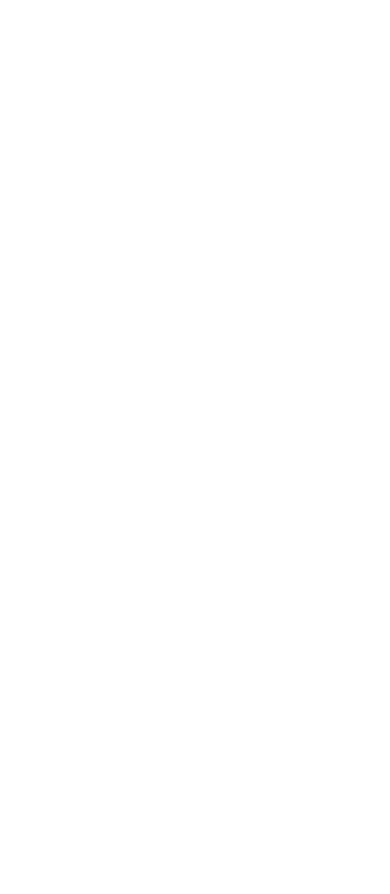
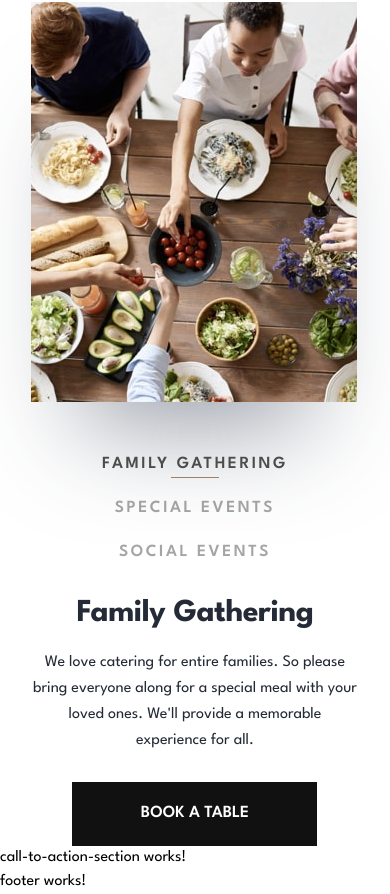
Before and after one commit to vanderms/dine-restaurant-website, an Angular app: page / in a window 390 px wide. Shown: the part 4035-4929 px from the top of the page. Before the commit the page ends 4029 px from the top, so only its background shows below. Built offline with nearby package versions, Linux system fonts and the light colour scheme.

Commit message:
feat: implement events section responsive design

```diff
--- a/src/app/app.module.ts
+++ b/src/app/app.module.ts
@@ -14,6 +14,7 @@
 import { CallToActionSectionComponent } from './components/sections/call-to-action-section/call-to-action-section.component';
 import { FooterComponent } from './components/layout/footer/footer.component';
 import { MenuCardComponent } from './components/cards/menu-card/menu-card.component';
+import { EventButtonComponent } from './components/buttons/event-button/event-button.component';
 
 @NgModule({
   declarations: [
@@ -29,6 +30,7 @@
     CallToActionSectionComponent,
     FooterComponent,
     MenuCardComponent,
+    EventButtonComponent,
   ],
   imports: [BrowserModule, AppRoutingModule],
   providers: [],
--- a/src/app/components/buttons/button-wrapper/button-wrapper.component.html
+++ b/src/app/components/buttons/button-wrapper/button-wrapper.component.html
@@ -1,7 +1,21 @@
 <span
   class="block w-full [&>*]:h-16 [&>*]:border [&>*]:text-[1.0625rem] [&>*]:grid [&>*]:place-items-center font-semibold"
-  [ngClass]="type === 'dark' ?
-    '[&>*]:border-neutral-50 [&>*]:text-neutral-50 [&>*]:bg-transparent [&>*:hover]:bg-neutral-50 [&>*:hover]:text-neutral-800' :
-    '[&>*]:border-neutral-800 [&>*]:text-neutral-800 [&>*]:bg-neutral-50 [&>*:hover]:bg-neutral-800 [&>*:hover]:text-neutral-50'">
+  [ngClass]="{
+    '[&>*]:border-neutral-50': type === 'transparent',
+    '[&>*]:border-neutral-800' : type === 'dark' || type === 'white',
+    '[&>*:hover]:border-neutral-50' : type === 'transparent' || type === 'white',
+    '[&>*:hover]:border-neutral-800' : type === 'dark',
+
+    '[&>*]:text-neutral-800' : type === 'white',
+    '[&>*]:text-neutral-50' : type === 'dark' || type === 'transparent',
+    '[&>*:hover]:text-neutral-800' : type === 'dark' || type === 'transparent',
+    '[&>*:hover]:text-neutral-50' : type === 'white',
+
+    '[&>*]:bg-neutral-50': type === 'white',
+    '[&>*]:bg-transparent': type === 'transparent',
+    '[&>*]:bg-neutral-800': type === 'dark',
+    '[&>*:hover]:bg-neutral-50' : type === 'dark' || type === 'transparent',
+    '[&>*:hover]:bg-neutral-800' : type === 'white'
+  }">
   <ng-content></ng-content>
 </span>
--- a/src/app/components/buttons/button-wrapper/button-wrapper.component.ts
+++ b/src/app/components/buttons/button-wrapper/button-wrapper.component.ts
@@ -6,7 +6,7 @@
   styles: [],
 })
 export class ButtonWrapperComponent implements OnInit {
-  @Input() type: 'dark' | 'white' = 'white';
+  @Input() type: 'dark' | 'white' | 'transparent' = 'white';
 
   constructor() {}
 
--- /dev/null
+++ b/src/app/components/buttons/event-button/event-button.component.html
@@ -0,0 +1,10 @@
+<div class="relative flex flex-col items-center xl:flex-row-reverse gap-8">
+  <button (click)="handleClick()"
+    class="text-[1.0625rem] leading-[1.75rem] tracking-[2.5px] font-semibold text-[#4C4C4C]
+    "
+    [ngClass]="{'opacity-50': !active}">
+    <ng-content></ng-content>
+  </button>
+  <div class="absolute bottom-0 w-12 h-0 border-b xl:static xl:w-[5.9375rem]"
+    [ngClass]=" active ? 'border-primary': 'border-transparent'"></div>
+</div>
--- /dev/null
+++ b/src/app/components/buttons/event-button/event-button.component.ts
@@ -0,0 +1,19 @@
+import { Component, OnInit, Input, Output, EventEmitter } from '@angular/core';
+
+@Component({
+  selector: 'app-event-button',
+  templateUrl: './event-button.component.html',
+  styles: [],
+})
+export class EventButtonComponent implements OnInit {
+  @Input() value: number = 0;
+  @Input() active: boolean = false;
+  @Output() onClick: EventEmitter<number> = new EventEmitter();
+  constructor() {}
+
+  ngOnInit(): void {}
+
+  handleClick() {
+    this.onClick.emit(this.value);
+  }
+}
--- a/src/app/components/sections/events-section/events-section.component.html
+++ b/src/app/components/sections/events-section/events-section.component.html
@@ -1 +1,43 @@
-<p>events-section works!</p>
+<section [attr.aria-labelledby]="titleId"
+  class="relative pt-20 md:pt-[7.5rem] xl:pt-[10rem]">
+  <div class="md:pattern-xl-top-right top-0 left-[-32.3125rem] xl:left-[-21.875rem]">
+  </div>
+  <div class="relative z-10 container grid grid-cols-[min(100%,20.4375rem)] justify-center
+    md:grid-cols-1 xl:grid-cols-[33.75rem,35.625rem]
+  ">
+    <div class="md:pattern-sm top-[-2.375rem] left-0 xl:left-[-2.5rem]"></div>
+    <picture class="xl:row-start-1 xl:row-span-3">
+      <source media="(min-width: 74rem)" [srcset]="getSrcset('desktop')">
+      <source media="(min-width: 45rem)" [srcset]="getSrcset('tablet')">
+      <img alt="thumbnail" [srcset]="getSrcset('mobile')"
+        class="shadow-card-xl md:mx-auto">
+    </picture>
+    <div class="mt-12 flex flex-col gap-4 md:flex-row md:justify-between md:mt-14 xl:order-1
+      xl:flex-col xl:items-start xl:gap-3
+    ">
+      <app-event-button [active]="current===0" [value]="0" (onClick)="onClick($event)">
+        {{ events[0].title.toUpperCase() }}
+      </app-event-button>
+      <app-event-button [active]="current===1" [value]="1" (onClick)="onClick($event)">
+        {{ events[1].title.toUpperCase() }}
+      </app-event-button>
+      <app-event-button [active]="current===2" [value]="2" (onClick)="onClick($event)">
+        {{ events[2].title.toUpperCase() }}
+      </app-event-button>
+    </div>
+    <header class="mt-7 md:mt-12 md:max-w-[28.5625rem] md:mx-auto xl:mt-[4.375rem] xl:ml-[7.8125rem]
+      xl:max-w-none xl:mr-0
+    ">
+      <h2 [id]="titleId" class="heading-md text-neutral-500 text-center xl:text-left">{{
+        events[current].title }}</h2>
+      <p class='mt-4 body-xl text-neutral-500 text-center xl:text-left xl:mt-[1.1875rem]'>{{
+        events[current].description
+        }}</p>
+      <div class="mt-7 w-[15.3125rem] mx-auto md:mt-14 xl:mx-0 xl:mt-20">
+        <app-button-wrapper type='dark'>
+          <a routerLink="/booking">BOOK A TABLE</a>
+        </app-button-wrapper>
+      </div>
+    </header>
+  </div>
+</section>
--- a/src/app/components/sections/events-section/events-section.component.ts
+++ b/src/app/components/sections/events-section/events-section.component.ts
@@ -1,16 +1,53 @@
 import { Component, OnInit } from '@angular/core';
+import { UniqueIdService } from 'src/app/services/unique-id/unique-id.service';
 
 @Component({
   selector: 'app-events-section',
   templateUrl: './events-section.component.html',
-  styles: [
-  ]
+  styles: [],
 })
 export class EventsSectionComponent implements OnInit {
+  titleId: string = '';
+  current: 0 | 1 | 2 = 0;
+  events = [
+    {
+      title: 'Family Gathering',
+      description: `We love catering for entire families. So please bring everyone along for a special meal with your
+  loved ones. We'll provide a memorable experience for all.`,
+      thumbnail: 'family-gathering',
+    },
+    {
+      title: 'Special Events',
+      description: `Whether it's a romantic dinner or special date you're celebrating with others we'll look after you.
+  We'll be sure to mark your special date with an unforgettable meal.`,
+      thumbnail: 'special-events',
+    },
+    {
+      title: 'Social Events',
+      description: `Are you looking to have a larger social event? No problem! We're more than happy to cater for big
+  parties. We'll work with you to make your event a hit with everyone.`,
+      thumbnail: 'social-events',
+    },
+  ];
 
-  constructor() { }
+  constructor(private uid: UniqueIdService) {}
 
   ngOnInit(): void {
+    this.titleId = this.uid.generate();
   }
 
+  getSrcset(viewport: 'desktop' | 'tablet' | 'mobile'): string {
+    return (
+      `assets/homepage/${
+        this.events[this.current].thumbnail
+      }-${viewport}.jpg 1x,` +
+      `assets/homepage/${
+        this.events[this.current].thumbnail
+      }-${viewport}@2x.jpg 2x`
+    );
+  }
+
+  onClick(value: number) {
+    this.current = (Math.abs(value) % 3) as 0 | 1 | 2;
+  }
 }
--- a/src/app/components/sections/header-section/header-section.component.html
+++ b/src/app/components/sections/header-section/header-section.component.html
@@ -24,7 +24,7 @@
       farmhouse.</p>
     <div
       class="mt-14 grid grid-cols-[15.3125rem] justify-center xl:mt-10 xl:justify-start">
-      <app-button-wrapper type="dark">
+      <app-button-wrapper type="transparent">
         <a routerLink="/booking">BOOK A TABLE</a>
       </app-button-wrapper>
     </div>
```
